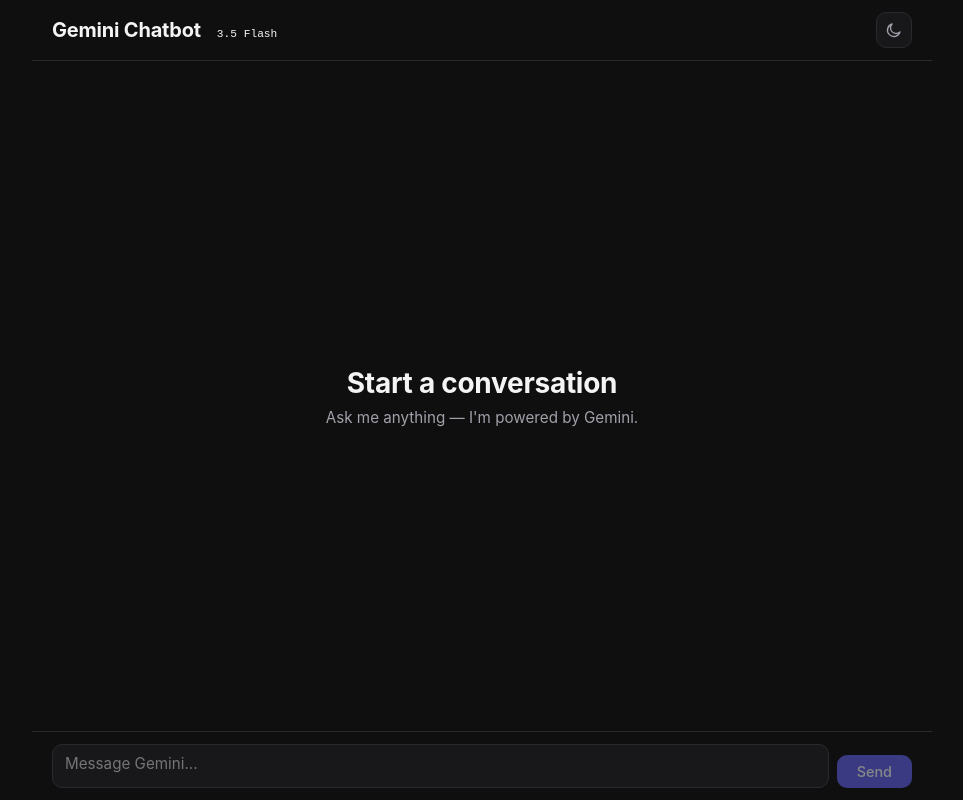
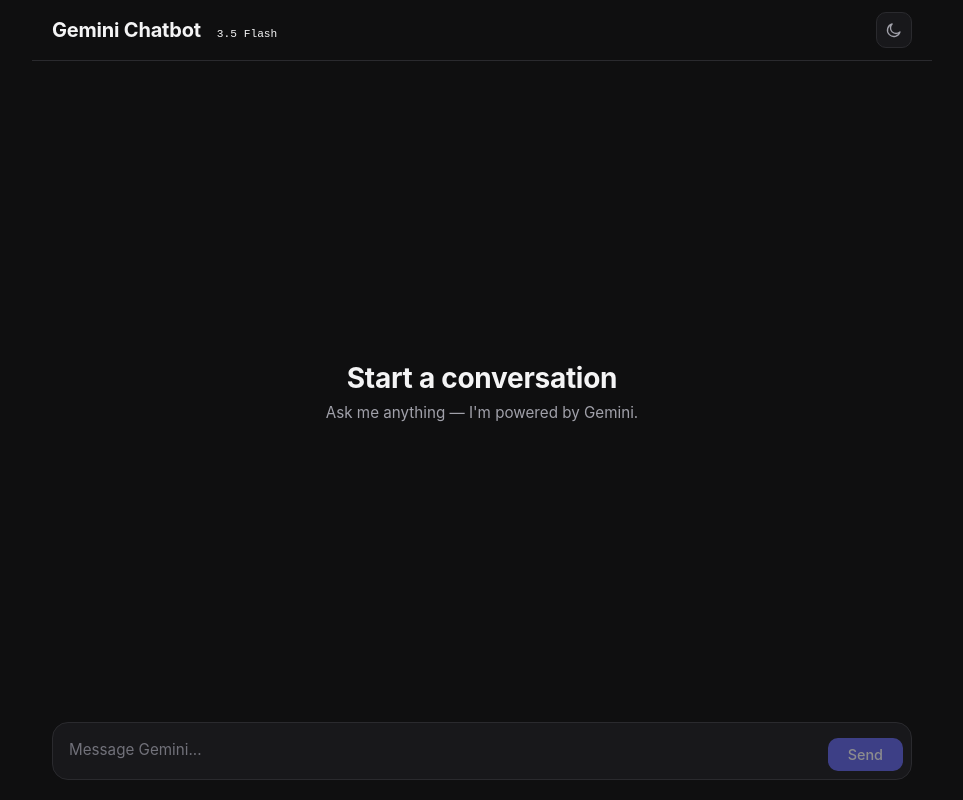
Before and after one commit to masudibnmusa/gemini-chatbot, a React (Vite) app in the folder client/: page / in a window 1280 px wide. Shown: the whole page, without its empty margins (158-1121 px from the left). Built offline with nearby package versions, Linux system fonts and the light colour scheme; no server answers.

Commit message:
updating client/src/components/chat/ChatInput.css

```diff
--- a/client/src/components/chat/ChatInput.css
+++ b/client/src/components/chat/ChatInput.css
@@ -1,31 +1,36 @@
-/* ChatInput.css */
 .chat-input {
   display: flex;
   align-items: flex-end;
   gap: var(--space-sm);
-  padding: var(--space-md) var(--space-lg);
-  border-top: 1px solid var(--color-border);
-  background-color: var(--color-bg);
+  margin: 0 var(--space-lg) var(--space-lg);
+  padding: var(--space-sm);
+  border-radius: var(--radius-lg);
+  border: 1px solid var(--color-border);
+  background-color: var(--color-surface);
+  transition: border-color var(--transition-fast), box-shadow var(--transition-fast);
+}
+
+.chat-input:focus-within {
+  border-color: var(--color-accent);
+  box-shadow: 0 0 0 3px var(--color-accent-soft);
 }
 
 .chat-input-textarea {
   flex: 1;
   resize: none;
   max-height: 200px;
-  min-height: 44px;
-  padding: var(--space-sm) var(--space-md);
-  border-radius: var(--radius-md);
-  border: 1px solid var(--color-border);
-  background-color: var(--color-surface);
+  min-height: 40px;
+  padding: var(--space-sm) var(--space-sm);
+  border: none;
+  background: transparent;
   color: var(--color-text-primary);
   font-size: 0.95rem;
   line-height: 1.4;
   outline: none;
-  transition: border-color var(--transition-fast);
 }
 
-.chat-input-textarea:focus {
-  border-color: var(--color-primary);
+.chat-input-textarea::placeholder {
+  color: var(--color-text-muted);
 }
 
 .chat-input-textarea:disabled {
```
